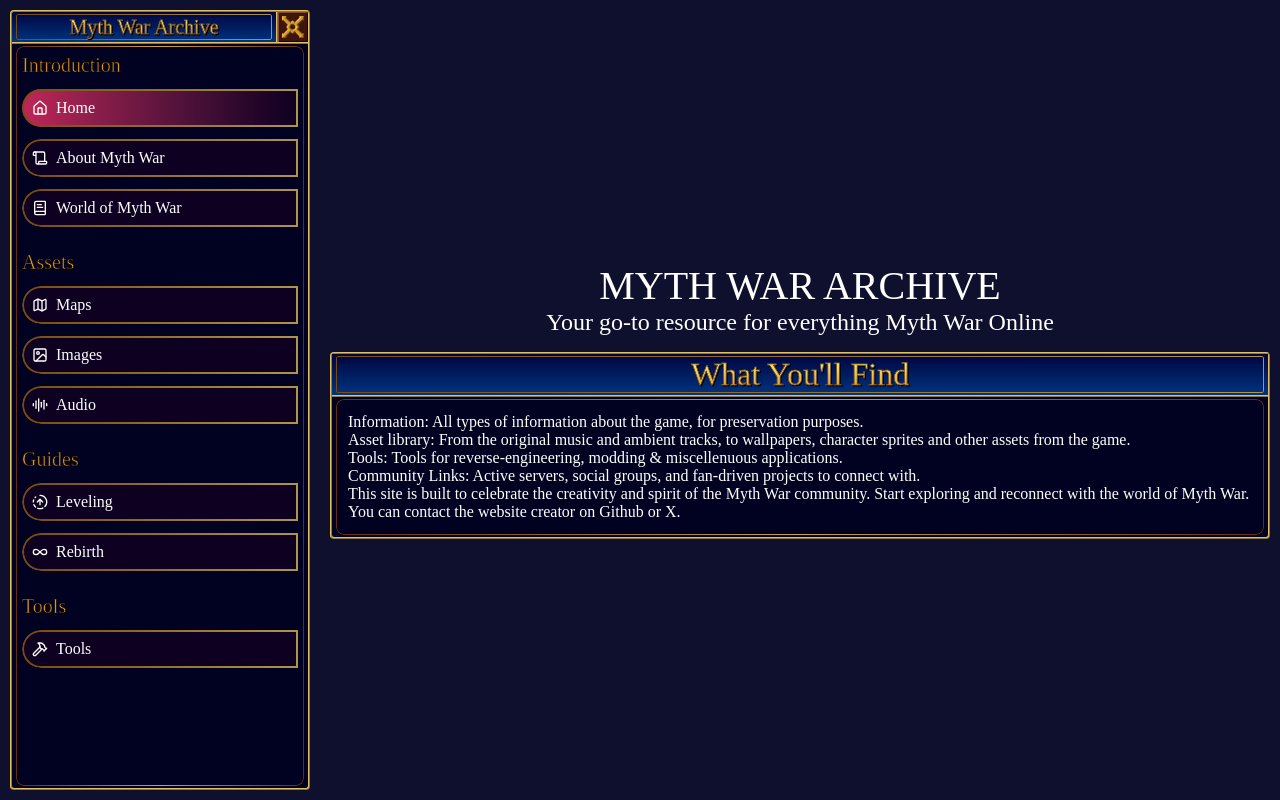
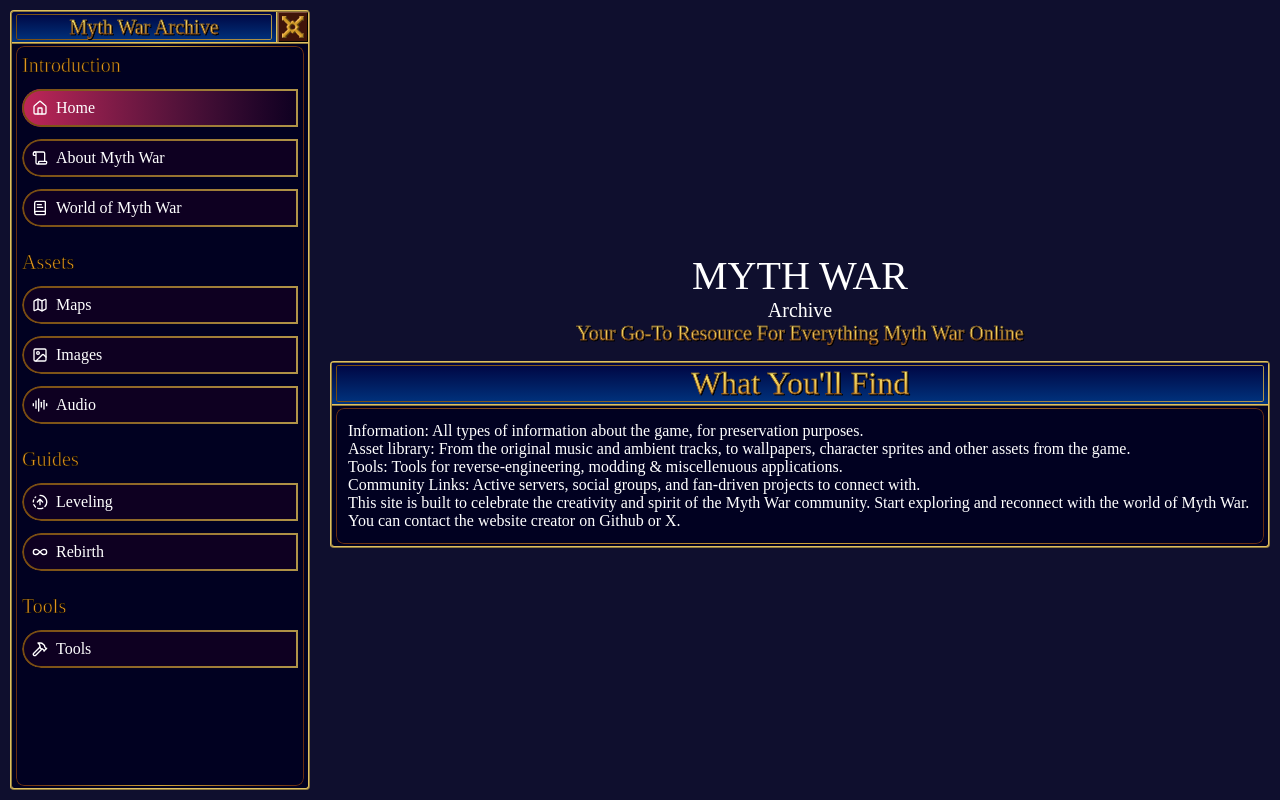
Before and after one commit to MGSimard/myth-war-archive-v2, a React (Vite) app: page / in a window 1280 px wide. Built offline with nearby package versions, Linux system fonts and the light colour scheme; a web font is replaced by a local one.

Commit message:
Need a displayfont for title

```diff
--- a/src/_styles/global.css
+++ b/src/_styles/global.css
@@ -278,10 +278,15 @@ main:has(#hero) {
   text-wrap: balance;
 }
 #hero h1 {
+  text-transform: uppercase;
   font-family: inherit;
   font-size: 4rem;
   text-align: center;
-  text-transform: uppercase;
+}
+#hero h1 span {
+  display: block;
+  font-size: 2rem;
+  text-transform: capitalize;
 }
 #home h2 {
   font-family: inherit;
--- a/src/routes/index.tsx
+++ b/src/routes/index.tsx
@@ -1,5 +1,4 @@
 import { createFileRoute } from "@tanstack/react-router";
-import { SidenavTrigger } from "@/_components/sidenav/SidenavTrigger";
 import { Section } from "@/_components/Section";
 
 export const Route = createFileRoute("/")({
@@ -10,8 +9,10 @@ function App() {
   return (
     <>
       <header id="hero">
-        <h1>Myth War Archive</h1>
-        <h2>Your go-to resource for everything Myth War Online</h2>
+        <h1>
+          Myth War <span>Archive</span>
+        </h1>
+        <h2 className="heading">Your go-to resource for everything Myth War Online</h2>
       </header>
       <Section title="What you'll find">
         <ul>
```
